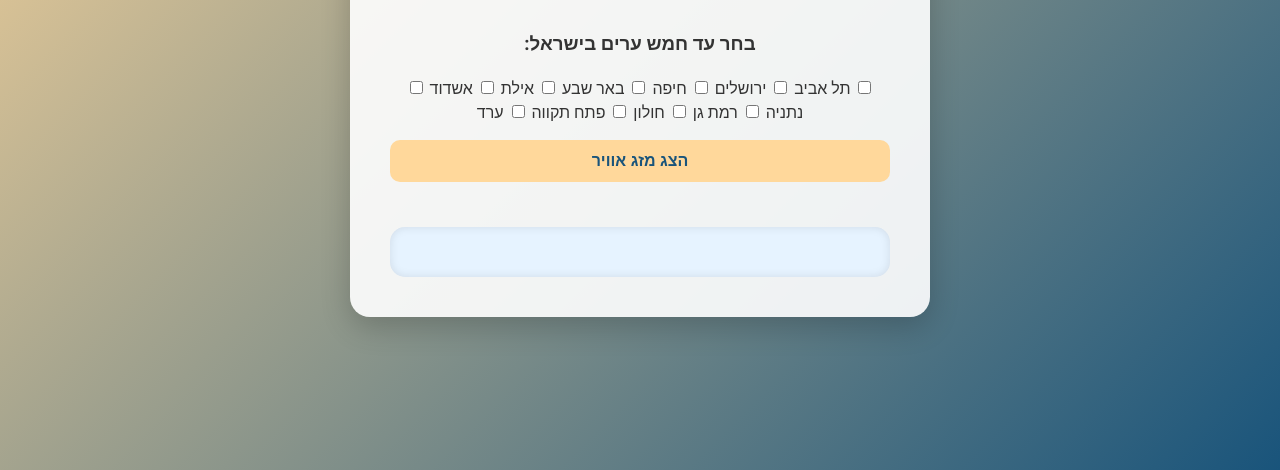
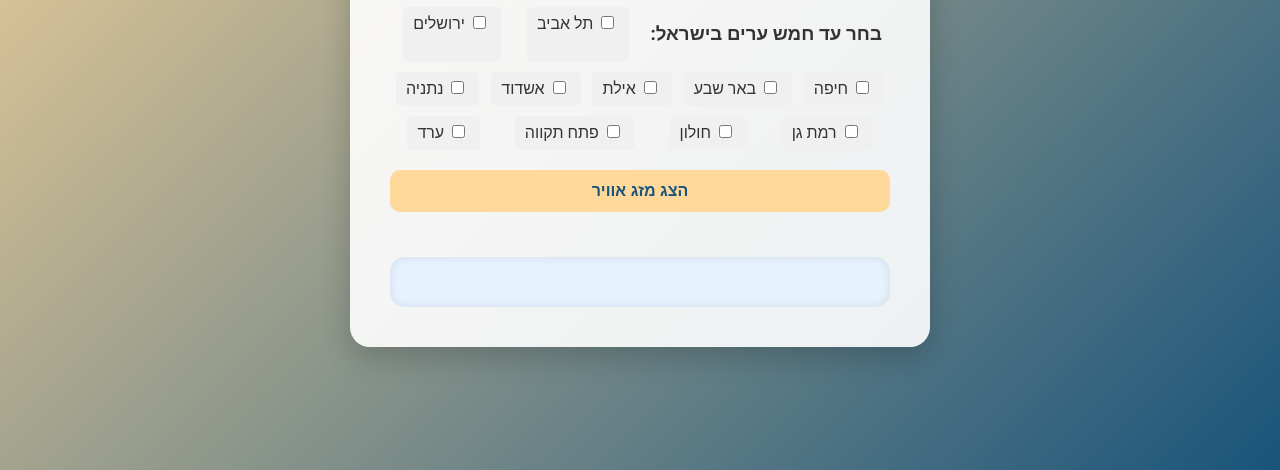
Before and after one commit to Aradkot/weather-app, a plain HTML site: page index.html in a window 1280 px wide. Shown: the part 370-840 px from the top of the page. Drawn offline with Linux system fonts and the light colour scheme.

Commit message:
Update style.css

```diff
--- a/style.css
+++ b/style.css
@@ -119,3 +119,30 @@ button:active {
         transform: scale(1);
     }
 }
+
+#cities-container {
+    margin-top: 20px;
+    display: flex;
+    flex-wrap: wrap;
+    justify-content: space-around;
+}
+
+#cities-container label {
+    margin: 5px;
+    padding: 5px 10px;
+    background-color: #f0f0f0;
+    border-radius: 5px;
+    cursor: pointer;
+}
+
+#cities-container input[type="checkbox"] {
+    margin-right: 5px;
+}
+
+.city-weather {
+    margin-bottom: 30px;
+    padding: 20px;
+    background-color: #e6f3ff;
+    border-radius: 15px;
+    box-shadow: 0 5px 15px rgba(0,0,0,0.1);
+}
```
